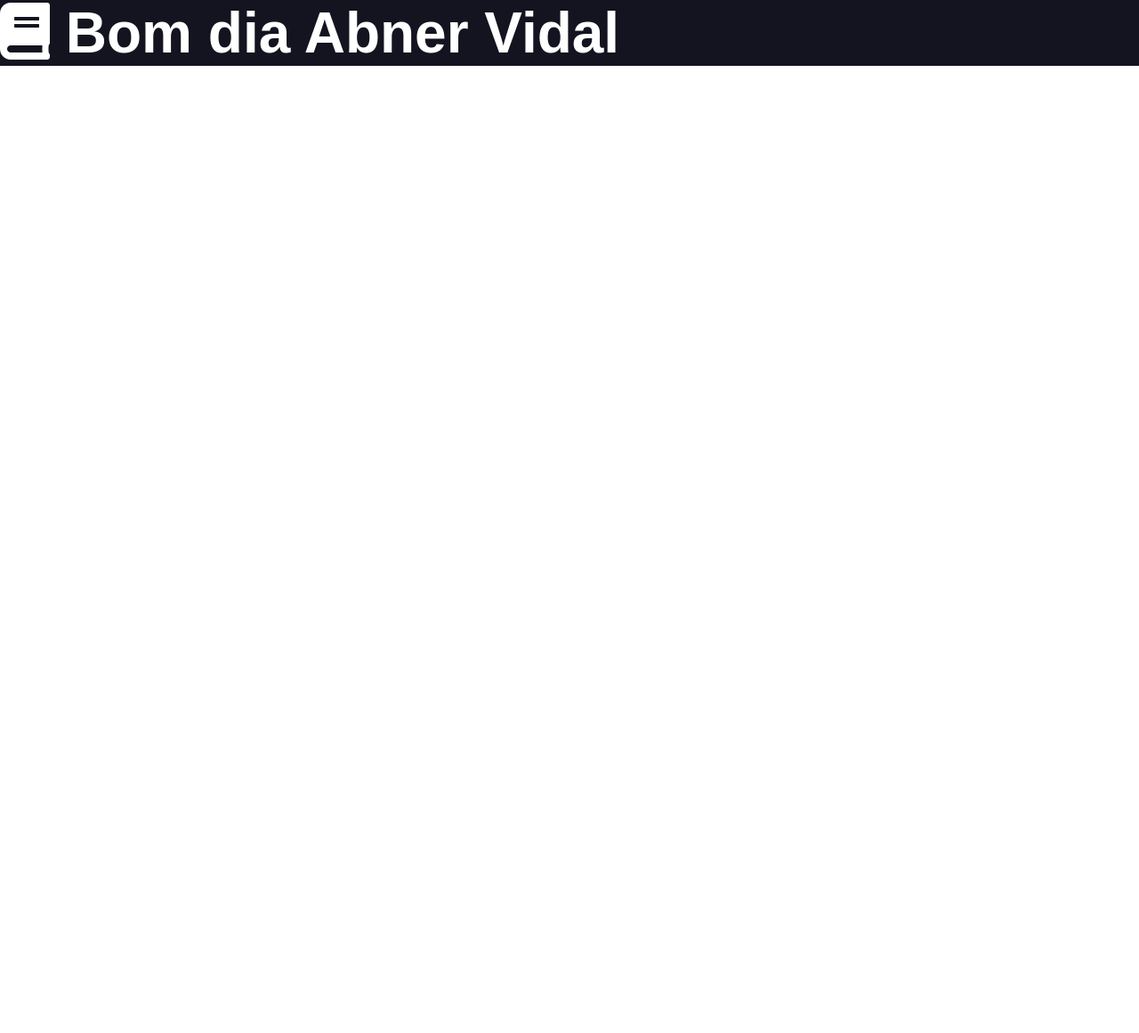
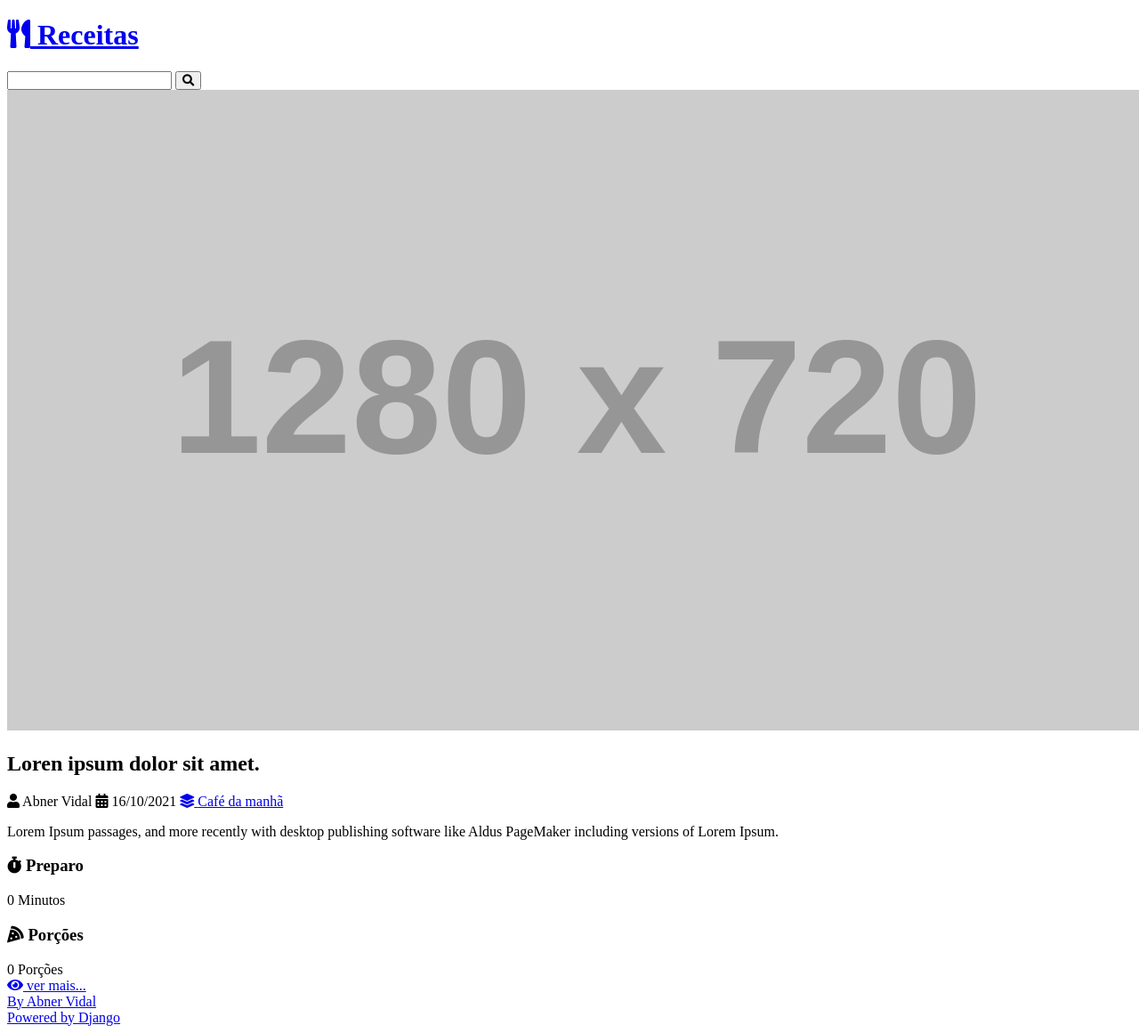
Before and after one commit to abnervidal/curso-django-projeto1, a Django app: page / in a window 1280 px wide. Shown: the whole page at 89% size. Before the commit the page ends 74 px from the top, so only its background shows below. Run offline with Django 5.2, Linux system fonts and the light colour scheme; grey boxes labelled with a size stand in for pictures from a placeholder-image service; some libraries are stand-ins or nearby versions.

Commit message:
comit html css

```diff
--- a/recipes/templates/recipes/pages/home.html
+++ b/recipes/templates/recipes/pages/home.html
@@ -1,14 +1,20 @@
 {%include 'recipes/partials/head.html'%}
 
 <body>
-    <div class='main-header-container'>
-        <h1 class='main-header-container'>
-            <a class="main-logo" href="/">
-                <i class="fas fa-book"></i>
-                <spam>Bom dia {{ name }}</spam>
-            </a>
-        </h1>
-    </div>
+
+    {%include 'recipes/partials/header.html'%}
+
+    {%include 'recipes/partials/search.html'%}
+
+    <main class="main-content-container">
+        <div class="main-content main-content-list container">
+            {%include 'recipes/partials/recipe.html'%}
+        </div>
+        </div>
+        </div>
+    </main>
 </body>
 
+{%include 'recipes/partials/footer.html'%}
+
 </html>
--- /dev/null
+++ b/recipes/templates/recipes/partials/footer.html
@@ -0,0 +1,9 @@
+<footer class="main-footer">
+    <div class="developer">
+      <a href="https://github.com/abnervidal" target="_blank" rel="noreferrer noopener">By Abner Vidal</a>
+    </div>
+
+    <div class="powered">
+      <a href="https://www.djangoproject.com/" target="_blank" rel="noreferrer noopener">Powered by Django</a>
+    </div>
+  </footer>
--- a/recipes/templates/recipes/partials/head.html
+++ b/recipes/templates/recipes/partials/head.html
@@ -1,3 +1,4 @@
+{% load static %}
 <!DOCTYPE html>
 <html lang="pt_BR">
 
@@ -18,80 +19,9 @@
         integrity="sha512-tk4nGrLxft4l30r9ETuejLU0a3d7LwMzj0eXjzc16JQj+5U1IeVoCuGLObRDc3+eQMUcEQY1RIDPGvuA7SNQ2w=="
         crossorigin="anonymous" referrerpolicy="no-referrer" />
 
-    <style>
-        :root {
-            --color-primary: #269fe6;
-            --color-primary-hover: #2086c2;
-            --color-primary-dark: #13141f;
-            --color-primary-dark-hover: #212336;
-            --color-primary-light: #d4ecfa;
-            --color-primary-light-hover: #bdd8e7;
-
-            --color-white: #fff;
-            --color-black: #000;
-
-            --color-dark-text: #444;
-            --color-info-light: #cce5ff;
-            --color-debug-light: #cce5ff;
-            --color-success-light: #d4edda;
-            --color-alert-light: #fff3cd;
-            --color-warning-light: #fff3cd;
-            --color-error-light: #f8d7da;
-
-            --color-info-dark: #4d86c4;
-            --color-debug-dark: #4d86c4;
-            --color-success-dark: #4a9c5d;
-            --color-alert-dark: #927f40;
-            --color-warning-dark: #927f40;
-            --color-error-dark: #da525d;
-
-            --color-gray-0: #f9f9f9;
-            --color-gray-1: #e0e0e0;
-            --color-gray-2: #c7c7c7;
-            --color-gray-3: #aeaeae;
-            --color-gray-4: #959595;
-            --color-gray-5: #7d7d7d;
-            --color-gray-6: #646464;
-            --color-gray-7: #4b4b4b;
-            --color-gray-8: #323232;
-            --color-gray-9: #191919;
-
-            --font-primary: sans-serif;
-            --font-headings: 'Roboto Slab', serif;
-
-            --spacing-gutter-medium: 3rem;
-            --spacing-gutter-large: 4rem;
-        }
-
-        * {
-            padding: 0;
-            margin: 0;
-            box-sizing: border-box;
-        }
-
-        html {
-            font-size: 62.5%;
-        }
-
-        body {
-            font-size: 1.6em;
-            font-family: var(--font-primary);
-        }
-
-        .container {
-            max-width: 140rem;
-            margin: 0 auto;
-        }
-
-        .main-header-container {
-            background: var(--color-primary-dark);
-        }
-
-        .main-logo {
-            font-size: 2em;
-            color: var(--color-white);
-            text-decoration: none;
-        }
-    </style>
+    <link rel="preconnect" href="https://fonts.googleapis.com">
+    <link rel="preconnect" href="https://fonts.gstatic.com" crossorigin>
+    <link href="https://fonts.googleapis.com/css2?family=Roboto+Slab:wght@900&display=swap" rel="stylesheet">
+    <link rel="stylesheet" href="{% static 'recipes/css/styles.css' %}">
 
 </head>
--- /dev/null
+++ b/recipes/templates/recipes/partials/header.html
@@ -0,0 +1,10 @@
+<header>
+    <div class='main-header-container'>
+        <h1 class='main-header container'>
+            <a class="main-logo" href="/">
+                <i class="fas fa-utensils main-logo-icon"></i>
+                <spam>Receitas</spam>
+            </a>
+        </h1>
+    </div>
+</header>
--- /dev/null
+++ b/recipes/templates/recipes/partials/recipe.html
@@ -0,0 +1,50 @@
+<div class="recipe recipe-list-item">
+    <div class="recipe-cover">
+        <img src="https://placehold.co/1280x720/269fe6/FFF" alt="Temporário">
+    </div>
+    <div class="recipe-title-container">
+        <h2 class="recipe-title">Loren ipsum dolor sit amet.</h2>
+    </div>
+
+    <div class="recipe-author">
+        <span class="recipe-author-item">
+            <i class="fas fa-user"></i>
+            Abner Vidal
+        </span>
+        <span class="recipe-author-item">
+            <i class="fas fa-calendar-alt"></i>
+            16/10/2021
+        </span>
+        <span class="recipe-author-item">
+            <a href="/recipes/">
+                <i class="fas fa-layer-group"></i>
+                <span>Café da manhã</span>
+            </a>
+        </span>
+    </div>
+
+    <div class="recipe-content">
+        <p>Lorem Ipsum passages, and more recently with desktop publishing software like Aldus PageMaker
+            including versions of Lorem Ipsum.</p>
+    </div>
+    <div class="recipe-meta-container">
+        <div class="recipe-meta recipe-preparation">
+            <h3 class="recipe-meta-title"><i class="fas fa-stopwatch"></i> Preparo</h3>
+            <div class="recipe-meta-text">
+                0 Minutos
+            </div>
+        </div>
+        <div class="recipe-meta recipe-servings">
+            <h3 class="recipe-meta-title"><i class="fas fa-pizza-slice"></i> Porções</h3>
+            <div class="recipe-meta-text">
+                0 Porções
+            </div>
+        </div>
+    </div>
+    <footer class="recipe-footer">
+        <a class="recipe-read-more button button-dark button-full-width" href="/recipes/3/">
+            <i class="fas fa-eye"></i>
+            <span>ver mais...</span>
+        </a>
+    </footer>
+</div>
--- /dev/null
+++ b/recipes/templates/recipes/partials/search.html
@@ -0,0 +1,8 @@
+<div class="search-container">
+    <div class="container">
+        <form action="" class="search-form">
+            <input type="search" class="search-input" name="search">
+            <button type="submit" class="search-button"><i class="fas fa-search"></i></button>
+        </form>
+    </div>
+</div>
```
